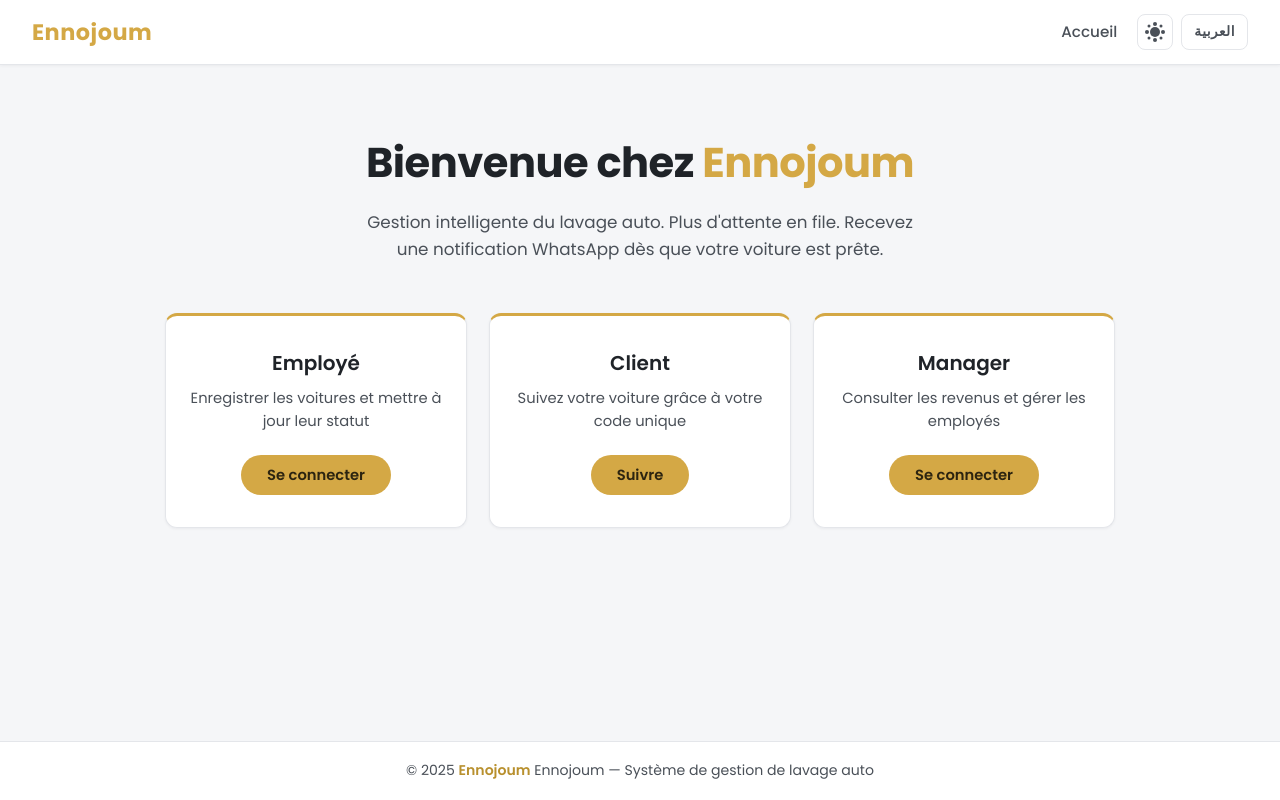
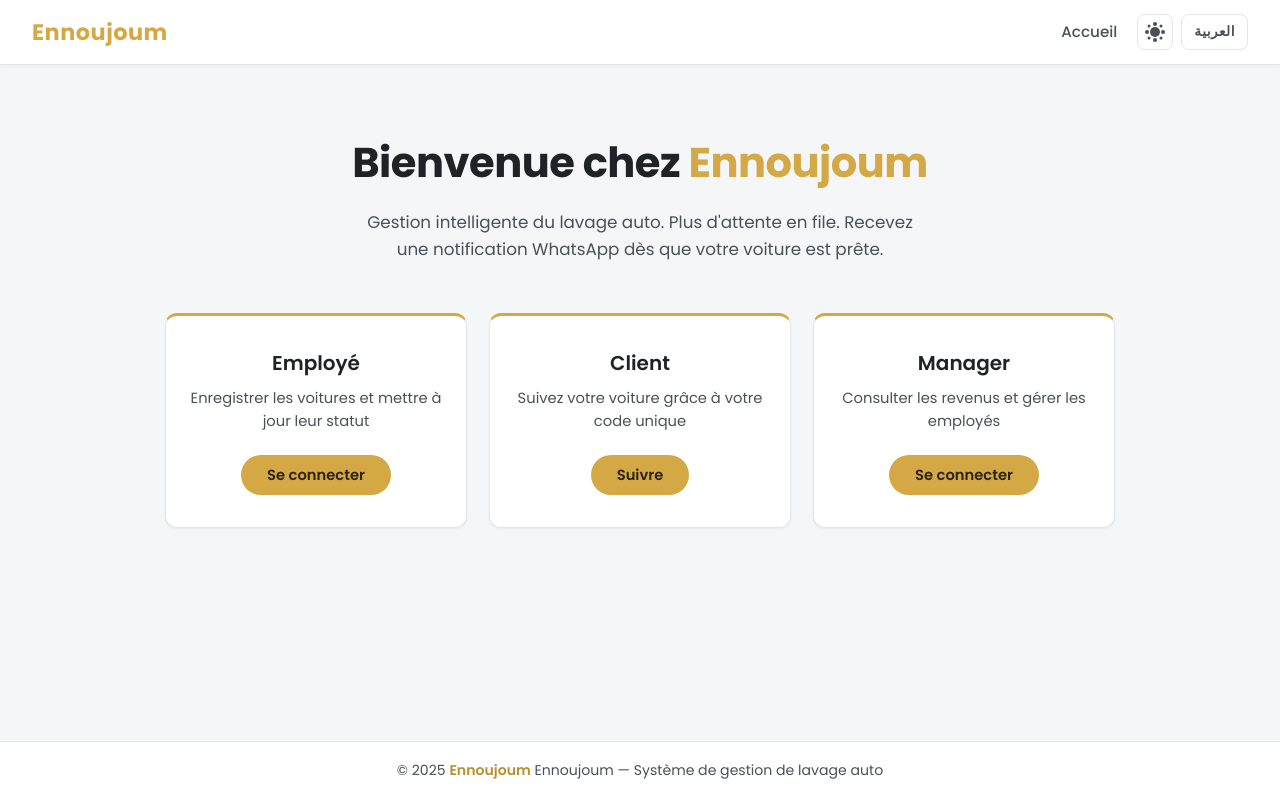
Before and after one commit to aqzioudoaae-creator/ennoujoum, a Flask app: page / in a window 1280 px wide. Run offline with Flask 3, Linux system fonts and the light colour scheme.

Commit message:
Rename Ennojoum to Ennoujoum

```diff
--- a/files-5-2/static/main.js
+++ b/files-5-2/static/main.js
@@ -9,14 +9,14 @@
 /* ---------- i18n dictionary (FR + AR) ---------- */
 const I18N = {
     fr: {
-        "page.title.home":          "Ennojoum — Lavage Auto",
-        "page.title.welcome":       "Ennojoum — Bienvenue",
-        "page.title.employee_login":"Connexion Employé — Ennojoum",
+        "page.title.home":          "Ennoujoum — Lavage Auto",
+        "page.title.welcome":       "Ennoujoum — Bienvenue",
+        "page.title.employee_login":"Connexion Employé — Ennoujoum",
         "page.title.client_login":  "Client — Suivez votre voiture",
-        "page.title.admin_login":   "Connexion Manager — Ennojoum",
-        "page.title.employee_dash": "Tableau de bord Employé — Ennojoum",
-        "page.title.admin_dash":    "Tableau de bord Manager — Ennojoum",
-        "page.title.tracking":      "Suivi — Ennojoum",
+        "page.title.admin_login":   "Connexion Manager — Ennoujoum",
+        "page.title.employee_dash": "Tableau de bord Employé — Ennoujoum",
+        "page.title.admin_dash":    "Tableau de bord Manager — Ennoujoum",
+        "page.title.tracking":      "Suivi — Ennoujoum",
 
         "nav.home":                 "Accueil",
         "nav.track":                "Suivre ma voiture",
@@ -24,7 +24,7 @@ const I18N = {
         "nav.logout":                "Déconnexion",
         "nav.admin":                "Administrateur",
 
-        "footer.text":              "Ennojoum — Système de gestion de lavage auto",
+        "footer.text":              "Ennoujoum — Système de gestion de lavage auto",
 
         "home.welcome":             "Bienvenue chez",
         "home.subtitle":            "Gestion intelligente du lavage auto. Plus d'attente en file. Recevez une notification WhatsApp dès que votre voiture est prête.",
--- a/files-5-2/templates/admin_dashboard.html
+++ b/files-5-2/templates/admin_dashboard.html
@@ -1,6 +1,6 @@
 {% extends "base.html" %}
 
-{% block title %}Tableau de bord Manager — Ennojoum{% endblock %}
+{% block title %}Tableau de bord Manager — Ennoujoum{% endblock %}
 
 {% block content %}
 <section class="dashboard">
--- a/files-5-2/templates/admin_login.html
+++ b/files-5-2/templates/admin_login.html
@@ -1,6 +1,6 @@
 {% extends "base.html" %}
 
-{% block title %}Connexion Manager — Ennojoum{% endblock %}
+{% block title %}Connexion Manager — Ennoujoum{% endblock %}
 
 {% block content %}
 <section class="login-page">
--- a/files-5-2/templates/base.html
+++ b/files-5-2/templates/base.html
@@ -3,7 +3,7 @@
 <head>
     <meta charset="UTF-8">
     <meta name="viewport" content="width=device-width, initial-scale=1.0">
-    <title>{% block title %}Ennojoum — Lavage Auto{% endblock %}</title>
+    <title>{% block title %}Ennoujoum — Lavage Auto{% endblock %}</title>
 
     <!-- Google Font -->
     <link rel="preconnect" href="https://fonts.googleapis.com">
@@ -32,7 +32,7 @@
     <!-- Top navigation bar -->
     <header class="navbar">
         <a href="{{ url_for('home') }}" class="logo">
-            <span class="logo-text yellow">Ennojoum</span>
+            <span class="logo-text yellow">Ennoujoum</span>
         </a>
 
         <nav class="nav-links">
@@ -87,7 +87,7 @@
 
     <!-- Footer -->
     <footer class="footer">
-        <p>&copy; 2025 <strong>Ennojoum</strong> <span data-i18n="footer.text">— Système de gestion de lavage auto</span></p>
+        <p>&copy; 2025 <strong>Ennoujoum</strong> <span data-i18n="footer.text">— Système de gestion de lavage auto</span></p>
     </footer>
 
     <script src="{{ url_for('static', filename='main.js') }}"></script>
--- a/files-5-2/templates/client_track.html
+++ b/files-5-2/templates/client_track.html
@@ -1,6 +1,6 @@
 {% extends "base.html" %}
 
-{% block title %}Suivi #{{ car.code }} — Ennojoum{% endblock %}
+{% block title %}Suivi #{{ car.code }} — Ennoujoum{% endblock %}
 
 {% block content %}
 <section class="track-page">
--- a/files-5-2/templates/employee_dashboard.html
+++ b/files-5-2/templates/employee_dashboard.html
@@ -1,6 +1,6 @@
 {% extends "base.html" %}
 
-{% block title %}Tableau de bord Employé — Ennojoum{% endblock %}
+{% block title %}Tableau de bord Employé — Ennoujoum{% endblock %}
 
 {% block content %}
 <section class="dashboard">
--- a/files-5-2/templates/employee_login.html
+++ b/files-5-2/templates/employee_login.html
@@ -1,6 +1,6 @@
 {% extends "base.html" %}
 
-{% block title %}Connexion Employé — Ennojoum{% endblock %}
+{% block title %}Connexion Employé — Ennoujoum{% endblock %}
 
 {% block content %}
 <section class="login-page">
--- a/files-5-2/templates/index.html
+++ b/files-5-2/templates/index.html
@@ -1,13 +1,13 @@
 {% extends "base.html" %}
 
-{% block title %}Ennojoum — Bienvenue{% endblock %}
+{% block title %}Ennoujoum — Bienvenue{% endblock %}
 
 {% block content %}
 <section class="hero">
     <div class="hero-content fade-in">
         <h1 class="hero-title">
             <span data-i18n="home.welcome">Bienvenue chez</span>
-            <span class="yellow">Ennojoum</span>
+            <span class="yellow">Ennoujoum</span>
         </h1>
         <p class="hero-subtitle" data-i18n="home.subtitle">
             Gestion intelligente du lavage auto. Plus d'attente en file. Recevez une notification WhatsApp dès que votre voiture est prête.
```
